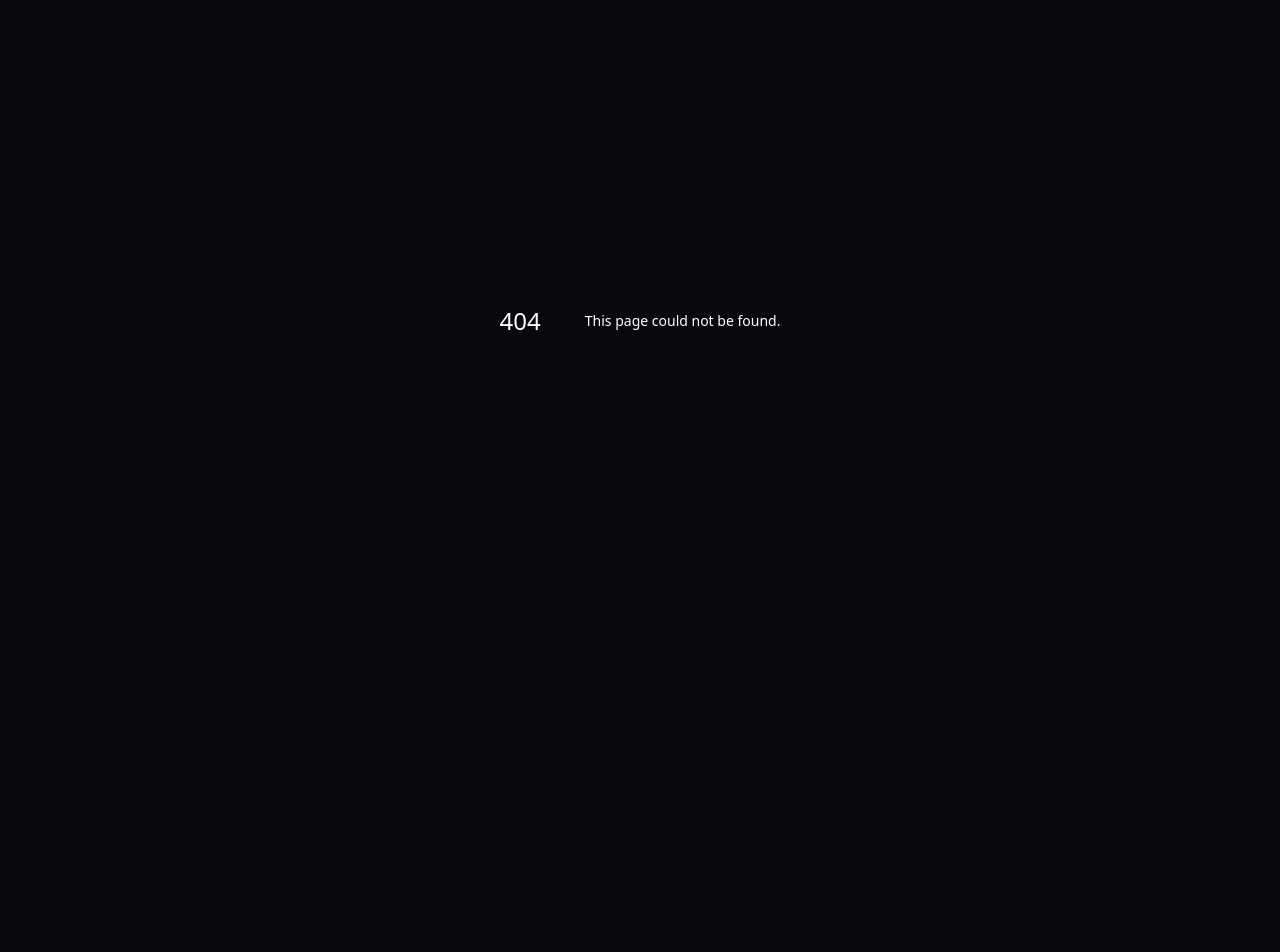
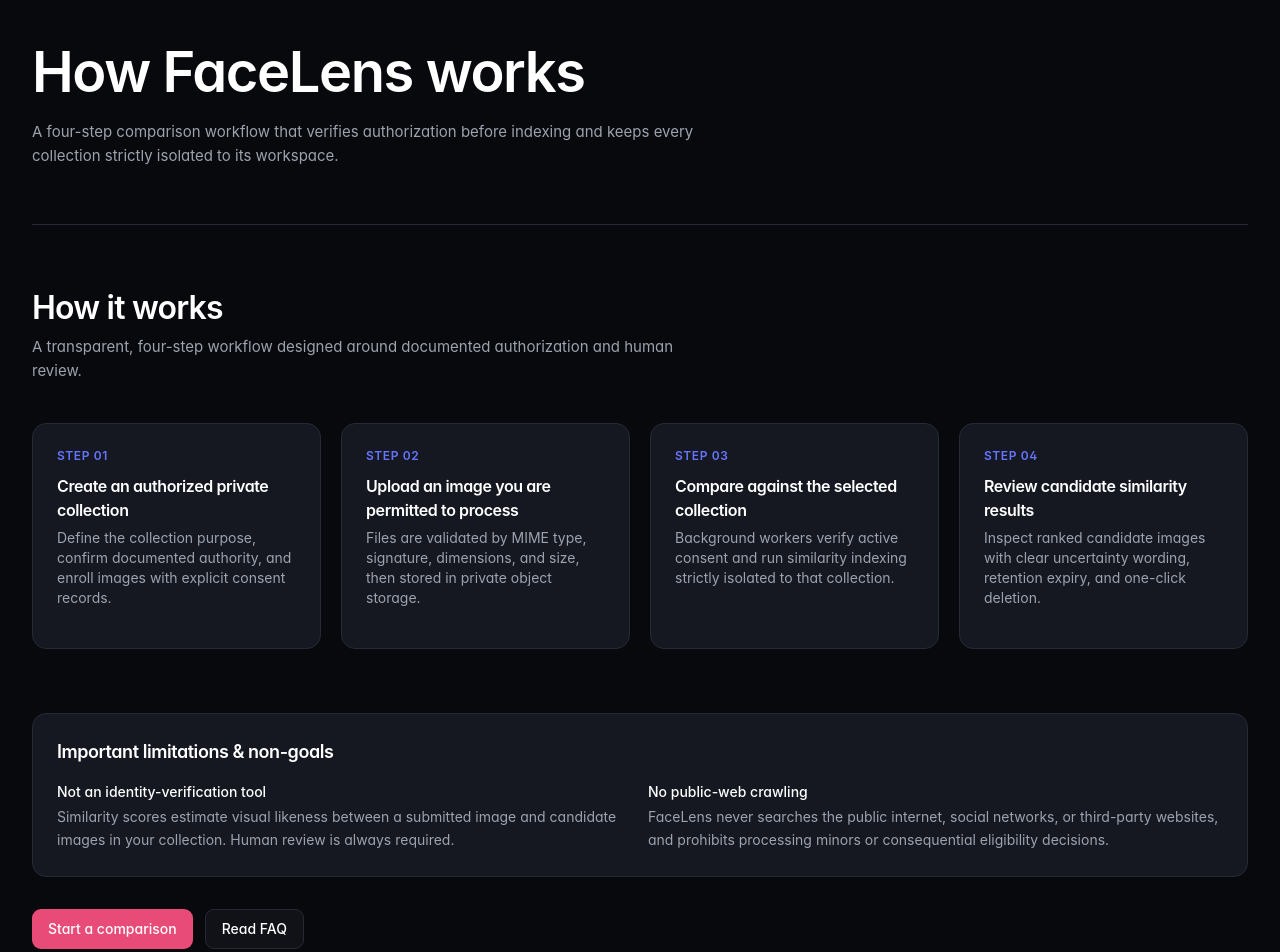
Before and after one commit to suhel6388/facelens, a Next.js app in the folder apps/web/: page /how-it-works in a window 1280 px wide. Before the commit this address had no page. Shown: the part 80-1032 px from the top of the page. Before the commit the page ends 800 px from the top, so only its background shows below. Built offline with nearby package versions, Linux system fonts and the light colour scheme.

Commit message:
feat(web): add how-it-works marketing page

```diff
--- /dev/null
+++ b/apps/web/src/app/how-it-works/page.tsx
@@ -0,0 +1,61 @@
+import type { Metadata } from "next";
+import Link from "next/link";
+import { BRAND_NAME } from "@app/types";
+import { Button, Card, CardContent, CardHeader, CardTitle } from "@app/ui";
+import { MarketingLayout } from "@/components/marketing/marketing-layout";
+import { HowItWorksSection } from "@/components/marketing/marketing-sections";
+
+export const metadata: Metadata = {
+  title: `How It Works — ${BRAND_NAME}`,
+  description:
+    "Learn how FaceLens compares images strictly within authorized private collections and why similarity scores are estimates.",
+};
+
+export default function HowItWorksPage() {
+  return (
+    <MarketingLayout>
+      <section className="border-b border-border py-14">
+        <h1 className="type-display max-w-3xl text-white">How {BRAND_NAME} works</h1>
+        <p className="type-body mt-4 max-w-2xl text-muted">
+          A four-step comparison workflow that verifies authorization before indexing and keeps
+          every collection strictly isolated to its workspace.
+        </p>
+      </section>
+
+      <HowItWorksSection />
+
+      <section className="pb-16">
+        <Card>
+          <CardHeader>
+            <CardTitle>Important limitations &amp; non-goals</CardTitle>
+          </CardHeader>
+          <CardContent className="grid gap-4 text-sm text-muted sm:grid-cols-2">
+            <div>
+              <p className="font-medium text-white">Not an identity-verification tool</p>
+              <p className="mt-1 leading-relaxed">
+                Similarity scores estimate visual likeness between a submitted image and candidate
+                images in your collection. Human review is always required.
+              </p>
+            </div>
+            <div>
+              <p className="font-medium text-white">No public-web crawling</p>
+              <p className="mt-1 leading-relaxed">
+                {BRAND_NAME} never searches the public internet, social networks, or third-party
+                websites, and prohibits processing minors or consequential eligibility decisions.
+              </p>
+            </div>
+          </CardContent>
+        </Card>
+
+        <div className="mt-8 flex flex-wrap gap-3">
+          <Button variant="primary" asChild>
+            <Link href="/dashboard">Start a comparison</Link>
+          </Button>
+          <Button variant="secondary" asChild>
+            <Link href="/faq">Read FAQ</Link>
+          </Button>
+        </div>
+      </section>
+    </MarketingLayout>
+  );
+}
```
